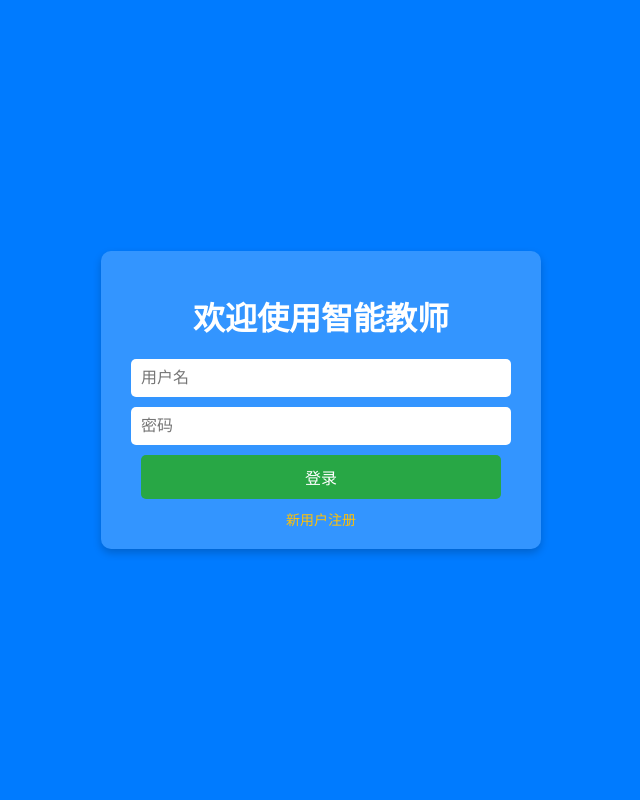
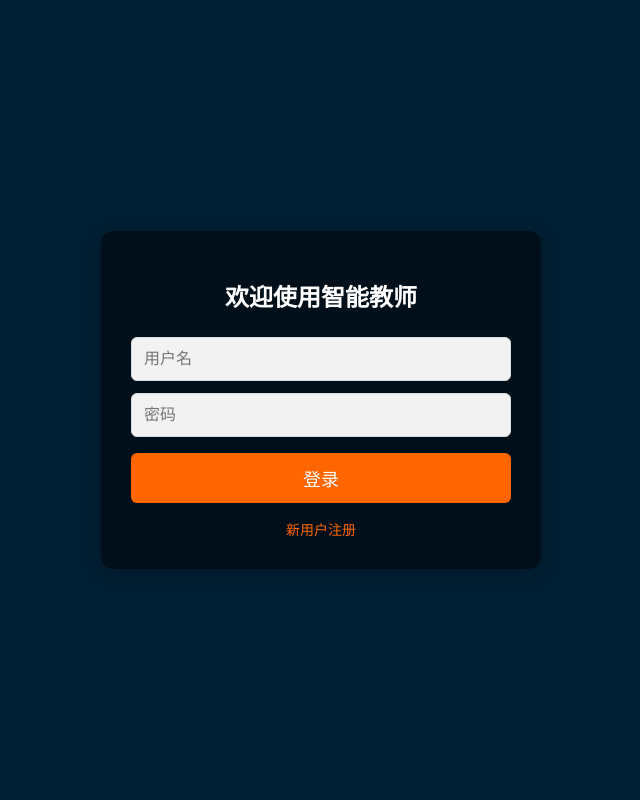
Before and after one commit to KamisAyaka/ai_agent, a Flask app: page / in a window 1280 px wide. Shown: the whole page, without its empty margins (319-959 px from the left). Run offline with Flask 3, Linux system fonts and the light colour scheme.

Commit message:
change style

```diff
--- a/main.py
+++ b/main.py
@@ -74,10 +74,8 @@ def load_user(user_id):
         if resp.status < 300:
             user_data_json = resp.body['buffer'].decode('utf-8')
             user_data = json.loads(user_data_json)
-            print(f"Loaded user data for {user_id} from path: {object_key}, data: {user_data}")  # 调试信息
             return user_data
         else:
-            print(f"Failed to load user {user_id} from path: {object_key}. Error: {resp.error_code} {resp.error_msg}")
             return None
     except Exception as e:
         print(f"Exception occurred while loading user {user_id}: {e}")
--- a/templates/login.html
+++ b/templates/login.html
@@ -5,61 +5,80 @@
     <meta name="viewport" content="width=device-width, initial-scale=1.0">
     <title>欢迎使用智能教师</title>
     <style>
+        /* 页面基础样式 */
         body {
-            font-family: Arial, sans-serif;
+            font-family: 'Arial', sans-serif;
             margin: 0;
             padding: 0;
-            background-color: #007bff;
+            background-color: #001f33;
             color: #fff;
             display: flex;
             justify-content: center;
             align-items: center;
             height: 100vh;
+            flex-direction: column;
         }
 
+        /* 容器样式 */
         .container {
-            background: rgba(255, 255, 255, 0.2);
-            padding: 20px;
-            border-radius: 10px;
-            box-shadow: 0 4px 8px rgba(0, 0, 0, 0.2);
+            background: rgba(0, 0, 0, 0.5);
+            padding: 30px;
+            border-radius: 12px;
+            box-shadow: 0 4px 16px rgba(0, 0, 0, 0.2);
             text-align: center;
-            width: 90%;
-            max-width: 400px;
+            width: 100%;
+            max-width: 380px;
         }
 
+        /* 标题样式 */
         h1 {
-            margin-bottom: 20px;
+            margin-bottom: 24px;
+            font-size: 24px;
+            font-weight: bold;
+            color: #fff;
         }
 
+        /* 输入框样式 */
         input[type="text"], input[type="password"] {
             display: block;
-            width: 90%;
-            margin: 10px auto;
-            padding: 10px;
-            border: none;
-            border-radius: 5px;
+            width: 100%;
+            margin: 12px 0;
+            padding: 12px;
+            border-radius: 6px;
+            border: 1px solid #ddd;
             font-size: 16px;
+            background-color: #f2f2f2;
+            color: #333;
+            box-sizing: border-box;
         }
 
+        input[type="text"]:focus, input[type="password"]:focus {
+            outline: none;
+            border-color: #FF6600;
+        }
+
+        /* 按钮样式 */
         button {
             display: block;
-            width: 90%;
-            margin: 10px auto;
-            padding: 10px;
-            background: #28a745;
+            width: 100%;
+            margin: 16px 0;
+            padding: 12px;
+            background: #FF6600;
             color: #fff;
             border: none;
-            border-radius: 5px;
-            font-size: 16px;
+            border-radius: 6px;
+            font-size: 18px;
             cursor: pointer;
+            transition: background-color 0.3s ease-in-out;
         }
 
         button:hover {
-            background: #218838;
+            background: #e65c00;
         }
 
+        /* 链接样式 */
         a {
-            color: #ffc107;
+            color: #FF6600;
             text-decoration: none;
             font-size: 14px;
         }
@@ -68,12 +87,14 @@
             text-decoration: underline;
         }
 
+        /* 消息框样式 */
         .error, .message {
-            margin: 10px auto;
-            padding: 10px;
-            border-radius: 5px;
-            width: 90%;
+            margin: 16px 0;
+            padding: 14px;
+            border-radius: 6px;
+            width: 100%;
             text-align: center;
+            font-size: 16px;
         }
 
         .error {
```
Also changed, not shown: templates/dashboard.html (+32 -15 lines), templates/register.html (+47 -27 lines), README.md.
